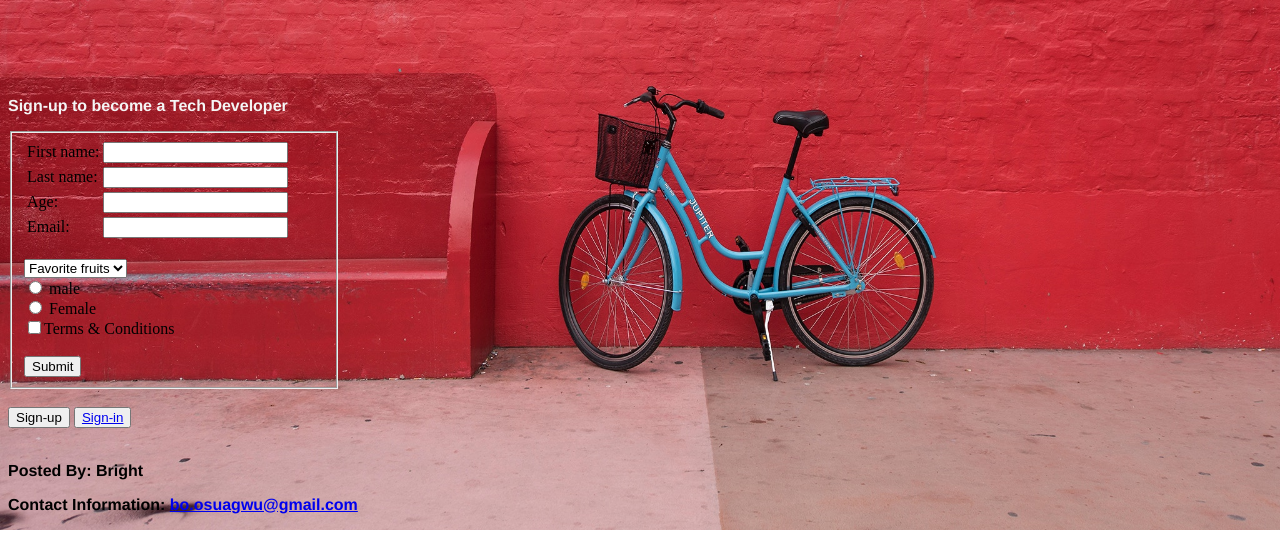
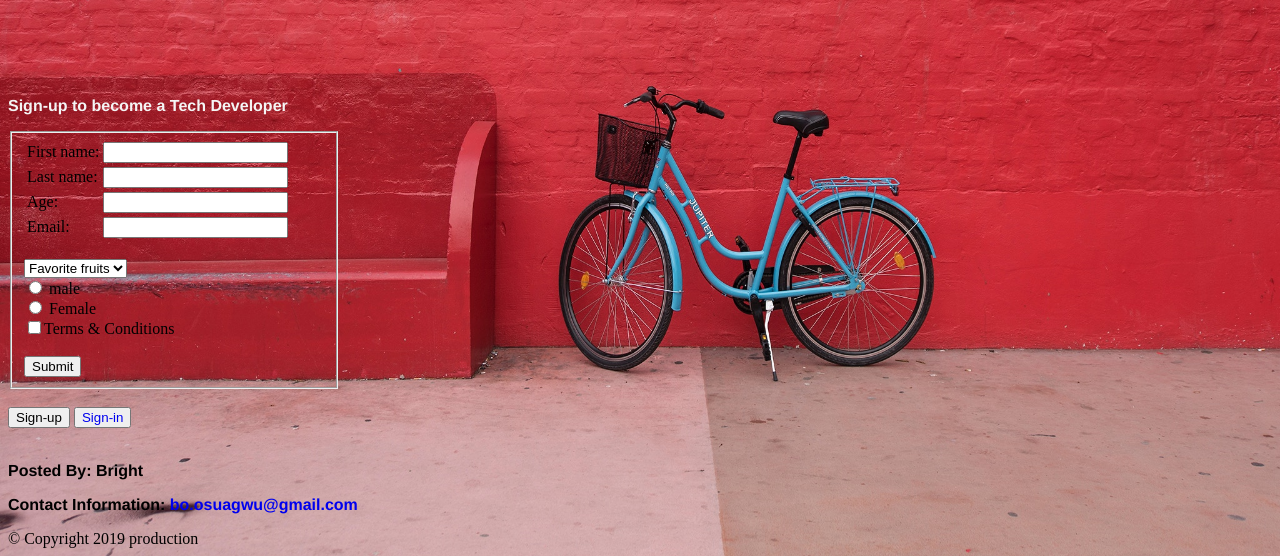
Before and after one commit to Redux23/form, a plain HTML site: page index.html in a window 1280 px wide. Shown: the part 401-957 px from the top of the page. Before the commit the page ends 931 px from the top, so only its background shows below. Drawn offline with Linux system fonts and the light colour scheme.

Commit message:
gh-pagesnew

```diff
--- a/index.html
+++ b/index.html
@@ -71,6 +71,7 @@
     <p>Posted By: Bright</p>
     <p>Contact Information:
     <a href="mailto:bo.osagwu@gmail.com">bo.osuagwu@gmail.com</a></p>
+    &copy; Copyright 2019 production
     </footer>
 
     </body>
--- a/style.css
+++ b/style.css
@@ -74,3 +74,7 @@ font-weight: 800;
     font-weight: bold;
 
 }
+
+a {
+    text-decoration: none;
+}
```
